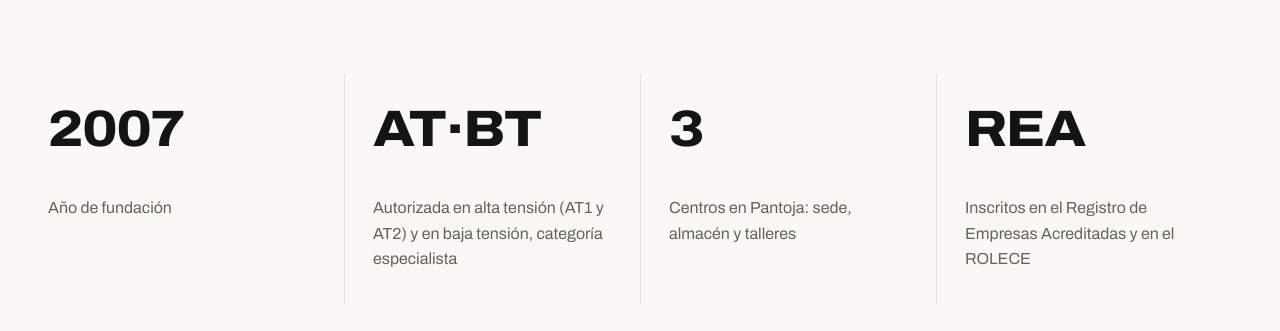
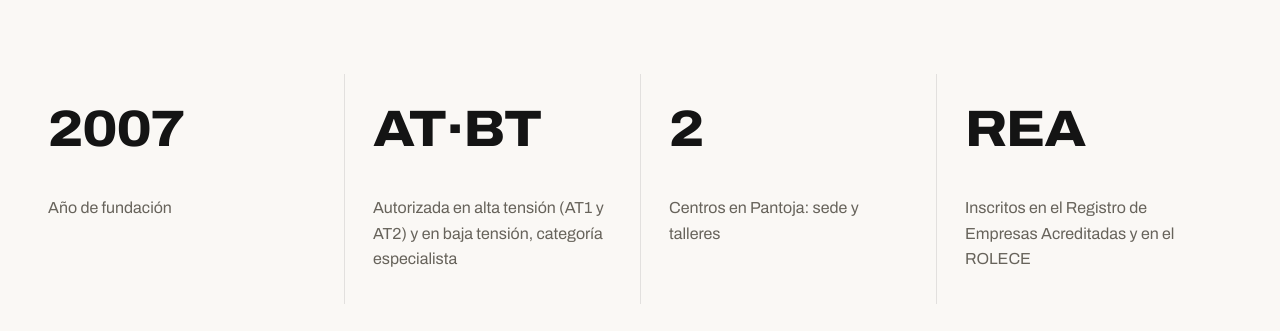
Before and after one commit to informaticatopfreight/grelectricidad2, a WordPress theme: template gr-electricidad-claro/front-page.php in a window 1280 px wide; the page is wider, and only the part inside the window is pictured. Shown: the part 2275-2606 px from the top of that part. Run offline with PHP 8.4 and a stand-in for WordPress, Linux system fonts and the light colour scheme; the site name, menu and one post (Sample post) are stand-ins, and other content is empty; some libraries are stand-ins or nearby versions.

Commit message:
Quita el almacén de todas las páginas (v1.0.3)
Co-Authored-By: Claude Opus 5.5 <noreply@anthropic.com>
Claude-Session: https://claude.ai/code/session_01VJLPZfRKBPDgDksVfZxCeT

```diff
--- a/gr-electricidad-claro/footer.php
+++ b/gr-electricidad-claro/footer.php
@@ -19,10 +19,6 @@ $ga = gr_dato( 'ga_id' );
 		<div>
 			<p class="mono">Sede</p>
 			<p><?php echo esc_html( gr_dato( 'direccion' ) ); ?><br><?php echo esc_html( gr_dato( 'cp' ) . ' ' . gr_dato( 'localidad' ) . ' (' . gr_dato( 'provincia' ) . ')' ); ?></p>
-		</div>
-		<div>
-			<p class="mono">Almacén</p>
-			<p><?php echo esc_html( gr_dato( 'almacen' ) ); ?><br><?php echo esc_html( gr_dato( 'cp' ) . ' ' . gr_dato( 'localidad' ) . ' (' . gr_dato( 'provincia' ) . ')' ); ?></p>
 		</div>
 		<div>
 			<p class="mono">Talleres</p>
--- a/gr-electricidad-claro/front-page.php
+++ b/gr-electricidad-claro/front-page.php
@@ -118,9 +118,9 @@ $linea     = 'M0 100 H360 L400 40 H760 L800 120 H1080 L1120 70 H1440';
 			<p>Autorizada en alta tensión (AT1 y AT2) y en baja tensión, categoría especialista</p>
 		</div>
 		<div class="fact js-up">
-			<div class="disp"><span class="js-count" data-from="0" data-to="3">3</span></div>
+			<div class="disp"><span class="js-count" data-from="0" data-to="2">2</span></div>
 			<div class="bar js-bar"></div>
-			<p>Centros en <?php echo esc_html( gr_dato( 'localidad' ) ); ?>: sede, almacén y talleres</p>
+			<p>Centros en <?php echo esc_html( gr_dato( 'localidad' ) ); ?>: sede y talleres</p>
 		</div>
 		<div class="fact js-up">
 			<div class="disp">REA</div>
--- a/gr-electricidad-claro/functions.php
+++ b/gr-electricidad-claro/functions.php
@@ -7,7 +7,7 @@
 
 defined( 'ABSPATH' ) || exit;
 
-define( 'GR_VERSION', '1.0.2' );
+define( 'GR_VERSION', '1.0.3' );
 define( 'GR_DIR', get_template_directory() );
 define( 'GR_URI', get_template_directory_uri() );
 
--- a/gr-electricidad-claro/inc/datos.php
+++ b/gr-electricidad-claro/inc/datos.php
@@ -18,7 +18,6 @@ function gr_datos_por_defecto() {
 		'cp'             => '45290',
 		'localidad'      => 'Pantoja',
 		'provincia'      => 'Toledo',
-		'almacen'        => 'C/ Carlos Sainz, 1',
 		'talleres'       => "Ctra. CM-4004, km 29\nPol. 16, parcela 1 «Las Lagunas»",
 		'tel_comercial'  => '609 056 184',
 		'tel_admin'      => '653 757 250',
--- a/gr-electricidad-claro/inc/personalizar.php
+++ b/gr-electricidad-claro/inc/personalizar.php
@@ -26,7 +26,6 @@ add_action(
 			'cp'            => array( 'Código postal', 'text' ),
 			'localidad'     => array( 'Localidad', 'text' ),
 			'provincia'     => array( 'Provincia', 'text' ),
-			'almacen'       => array( 'Dirección del almacén', 'text' ),
 			'talleres'      => array( 'Dirección de los talleres', 'textarea' ),
 			'tel_comercial' => array( 'Teléfono de contrataciones y presupuestos', 'text' ),
 			'tel_admin'     => array( 'Teléfono móvil de administración', 'text' ),
--- a/gr-electricidad-claro/page-contacto.php
+++ b/gr-electricidad-claro/page-contacto.php
@@ -22,7 +22,6 @@ while ( have_posts() ) :
 	<section class="wrap" style="padding-top:64px" aria-label="Dónde estamos">
 		<div class="footer-grid">
 			<div class="js-up"><p class="mono" style="color:var(--red-text)">Sede / correo postal</p><p><?php echo esc_html( gr_dato( 'direccion' ) ); ?><br><?php echo esc_html( gr_dato( 'cp' ) . ' ' . gr_dato( 'localidad' ) . ' (' . gr_dato( 'provincia' ) . ')' ); ?></p></div>
-			<div class="js-up"><p class="mono" style="color:var(--red-text)">Almacén</p><p><?php echo esc_html( gr_dato( 'almacen' ) ); ?><br><?php echo esc_html( gr_dato( 'cp' ) . ' ' . gr_dato( 'localidad' ) . ' (' . gr_dato( 'provincia' ) . ')' ); ?></p></div>
 			<div class="js-up"><p class="mono" style="color:var(--red-text)">Talleres</p><p><?php echo nl2br( esc_html( gr_dato( 'talleres' ) ) ); ?><br><?php echo esc_html( gr_dato( 'cp' ) . ' ' . gr_dato( 'localidad' ) . ' (' . gr_dato( 'provincia' ) . ')' ); ?></p></div>
 			<div class="js-up" style="align-self:end"><a class="btn btn-ghost" href="<?php echo esc_url( 'https://www.google.com/maps/search/?api=1&query=' . rawurlencode( $direccion ) ); ?>" target="_blank" rel="noopener">Cómo llegar <?php echo gr_flecha(); // phpcs:ignore WordPress.Security.EscapeOutput ?></a></div>
 		</div>
--- a/gr-electricidad-claro/setup/contenido.php
+++ b/gr-electricidad-claro/setup/contenido.php
@@ -178,7 +178,7 @@ return array(
 			'descripcion' => 'GR Electricidad, S.L., empresa instaladora autorizada desde 2007 en Pantoja (Toledo). Trabajos de alta, media y baja tensión en toda España.',
 			'foto'        => 'flota-furgonetas-gr-electricidad.jpg',
 			'contenido'   =>
-				$p( 'Fundada en 2007, GR Electricidad, S.L. ha especializado sus servicios en el sector industrial: empresas, comercios, organismos e instituciones que necesitan servicios eléctricos a medida. Tenemos nuestra sede, almacén y talleres en Pantoja (Toledo).' )
+				$p( 'Fundada en 2007, GR Electricidad, S.L. ha especializado sus servicios en el sector industrial: empresas, comercios, organismos e instituciones que necesitan servicios eléctricos a medida. Tenemos nuestra sede y nuestros talleres en Pantoja (Toledo).' )
 				. $h2( 'Estamos autorizados' )
 				. $p( 'Contamos con las autorizaciones legales y los carnés necesarios para todo tipo de trabajos en baja, media y alta tensión, así como en telecomunicaciones. <a href="/acreditaciones/">Ver todas las acreditaciones</a>.' )
 				. $h2( 'Seriedad' )
--- a/gr-electricidad-claro/style.css
+++ b/gr-electricidad-claro/style.css
@@ -3,7 +3,7 @@ Theme Name: GR Electricidad (fondo claro)
 Theme URI: https://grelectricidad.es/
 Author: GR Electricidad, S.L.
 Description: Tema a medida para GR Electricidad, S.L. Versión con fondo claro. Rápido, sin constructores visuales, con animaciones GSAP, aviso de cookies conforme a la AEPD, formulario de presupuesto y SEO local.
-Version: 1.0.2
+Version: 1.0.3
 Requires at least: 6.5
 Tested up to: 7.1
 Requires PHP: 8.0
```
Also changed, not shown: 1 other file.
